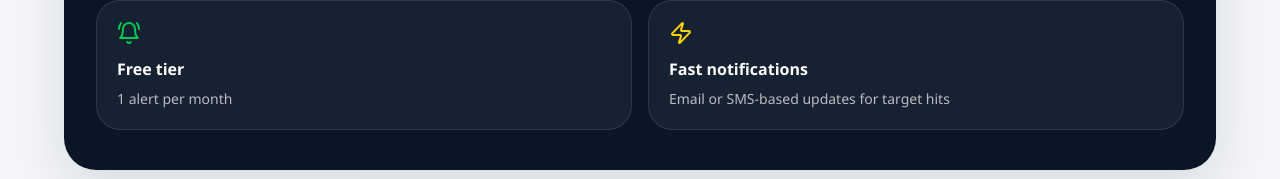
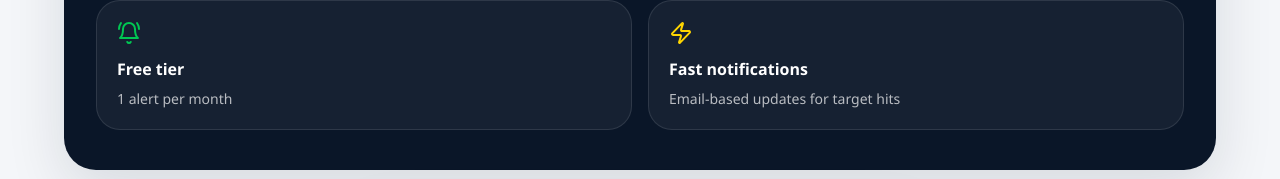
Before and after one commit to Chinenyeonukogu/SaveRateAfrica, a Next.js app: page /alerts in a window 1280 px wide. Shown: the part 301-480 px from the top of the page. Built offline with nearby package versions, Linux system fonts and the light colour scheme.

Commit message:
Remove SMS mention from alerts page

```diff
--- a/app/alerts/page.tsx
+++ b/app/alerts/page.tsx
@@ -42,7 +42,7 @@ export default function AlertsPage() {
                 <Zap className="h-6 w-6 text-brand-yellow" />
                 <p className="mt-3 font-semibold">Fast notifications</p>
                 <p className="mt-2 text-sm text-white/70">
-                  Email or SMS-based updates for target hits
+                  Email-based updates for target hits
                 </p>
               </div>
             </div>
```
